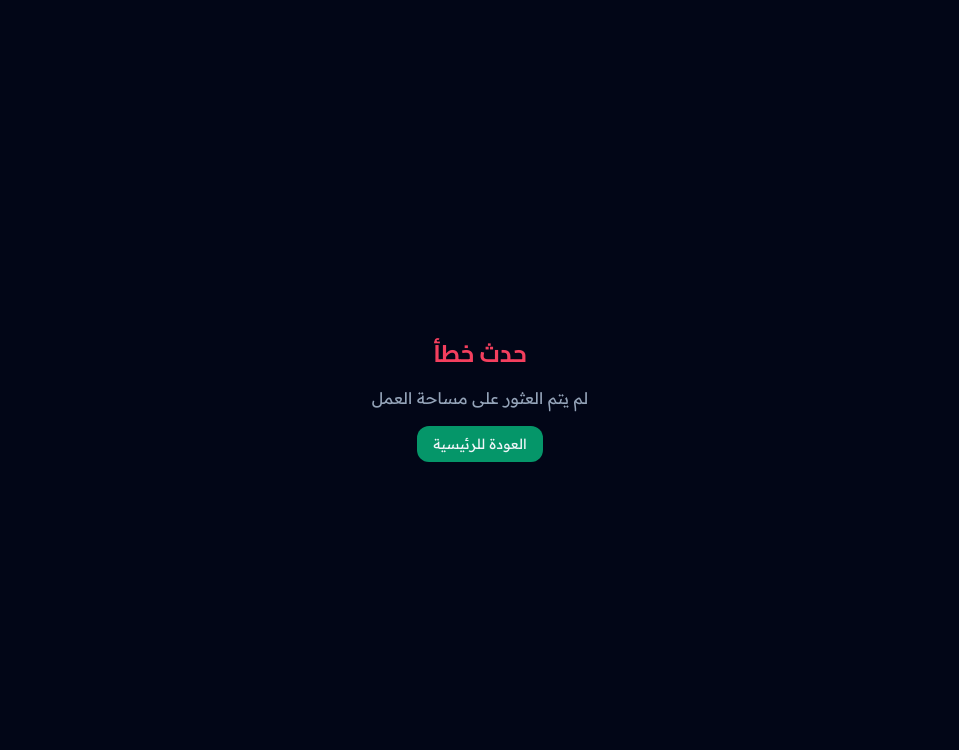
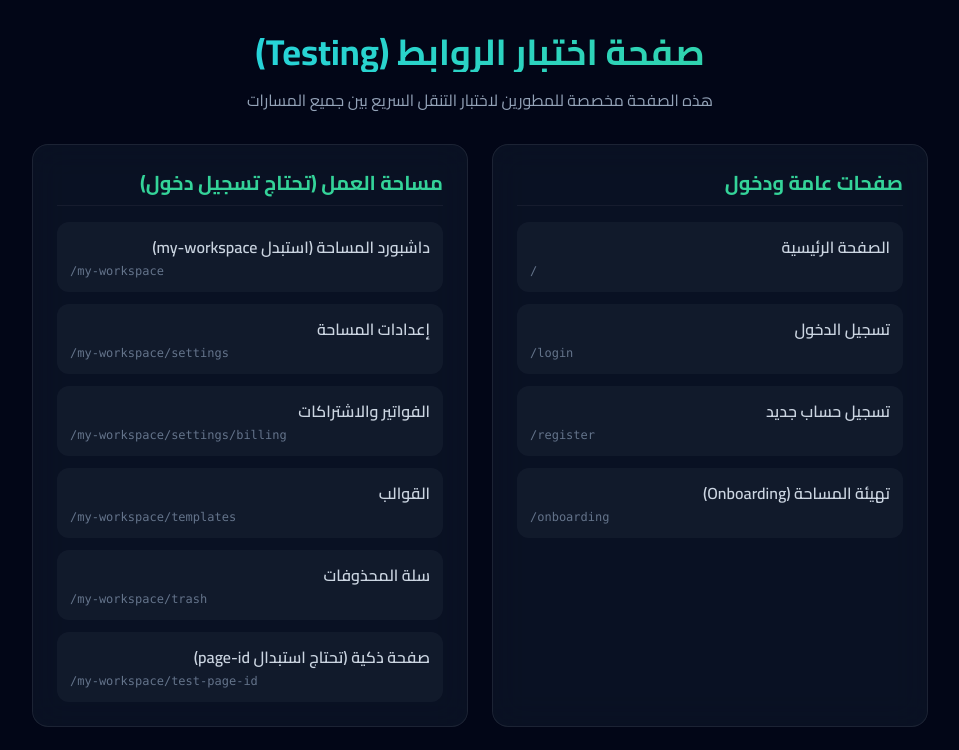
Before and after one commit to masarinfo/Masar-App, a Next.js app in the folder apps/web/: page /testing in a window 1280 px wide. Before the commit this address had no page. Shown: the top 750 px of the page, without its empty margins (160-1119 px from the left). Built offline with nearby package versions, Linux system fonts and the light colour scheme.

Commit message:
feat: add testing page for quick navigation

```diff
--- /dev/null
+++ b/apps/web/app/testing/page.tsx
@@ -0,0 +1,83 @@
+'use client';
+
+import React from 'react';
+import Link from 'next/link';
+
+export default function TestingPage() {
+  const routes = [
+    {
+      category: 'صفحات عامة ودخول',
+      links: [
+        { name: 'الصفحة الرئيسية', path: '/' },
+        { name: 'تسجيل الدخول', path: '/login' },
+        { name: 'تسجيل حساب جديد', path: '/register' },
+        { name: 'تهيئة المساحة (Onboarding)', path: '/onboarding' },
+      ],
+    },
+    {
+      category: 'مساحة العمل (تحتاج تسجيل دخول)',
+      links: [
+        { name: 'داشبورد المساحة (استبدل my-workspace)', path: '/my-workspace' },
+        { name: 'إعدادات المساحة', path: '/my-workspace/settings' },
+        { name: 'الفواتير والاشتراكات', path: '/my-workspace/settings/billing' },
+        { name: 'القوالب', path: '/my-workspace/templates' },
+        { name: 'سلة المحذوفات', path: '/my-workspace/trash' },
+        { name: 'صفحة ذكية (تحتاج استبدال page-id)', path: '/my-workspace/test-page-id' },
+      ],
+    },
+    {
+      category: 'صفحات المشاركة الخارجية',
+      links: [
+        { name: 'صفحة عامة (Public)', path: '/public/test-id' },
+        { name: 'نموذج إدخال بيانات (Form)', path: '/forms/test-id' },
+      ],
+    },
+    {
+      category: 'أدوات المطورين للتجارب',
+      links: [
+        { name: 'المحرر التجريبي', path: '/editor' },
+        { name: 'نظام التصميم (Design System)', path: '/design-system' },
+      ],
+    },
+  ];
+
+  return (
+    <div className="min-h-screen bg-slate-950 text-slate-200 p-8 font-cairo" dir="rtl">
+      <div className="max-w-4xl mx-auto space-y-8">
+
+        <div className="text-center space-y-4">
+          <h1 className="text-4xl font-bold bg-clip-text text-transparent bg-gradient-to-l from-emerald-400 to-cyan-400">
+            صفحة اختبار الروابط (Testing)
+          </h1>
+          <p className="text-slate-400">هذه الصفحة مخصصة للمطورين لاختبار التنقل السريع بين جميع المسارات</p>
+        </div>
+
+        <div className="grid grid-cols-1 md:grid-cols-2 gap-6">
+          {routes.map((group, idx) => (
+            <div key={idx} className="glass-panel p-6 rounded-2xl border border-white/10 bg-slate-900/50 backdrop-blur-xl space-y-4">
+              <h2 className="text-xl font-bold text-emerald-400 border-b border-white/5 pb-2">
+                {group.category}
+              </h2>
+              <ul className="space-y-3">
+                {group.links.map((link, i) => (
+                  <li key={i}>
+                    <Link
+                      href={link.path}
+                      className="block p-3 rounded-lg bg-slate-800/40 hover:bg-emerald-500/10 border border-transparent hover:border-emerald-500/30 transition-all text-slate-300 hover:text-emerald-300 group"
+                    >
+                      <div className="font-semibold">{link.name}</div>
+                      <div className="text-xs text-slate-500 group-hover:text-emerald-500/70 mt-1 font-mono text-left" dir="ltr">
+                        {link.path}
+                      </div>
+                    </Link>
+                  </li>
+                ))}
+              </ul>
+            </div>
+          ))}
+        </div>
+
+      </div>
+    </div>
+  );
+}
```
